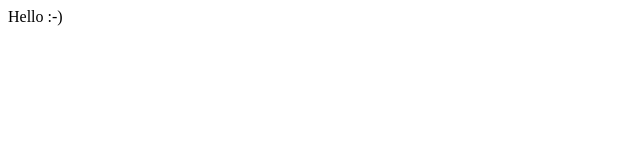
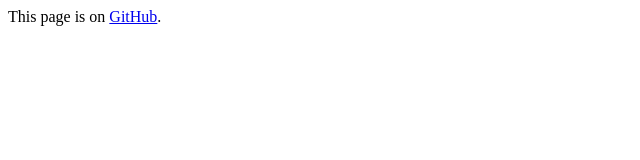
Before and after one commit to axellev/axellev.github.io, a plain HTML site: page index.html in a window 1280 px wide. Shown: the whole page, without its empty margins (0-640 px from the left). Drawn offline with Linux system fonts and the light colour scheme.

Commit message:
Add link to GitHub repository to homepage.

```diff
--- a/index.html
+++ b/index.html
@@ -5,6 +5,6 @@
 		<title>Axelle - Homepage</title>
 	</head>
 	<body>
-		Hello :-)
+		This page is on <a href="https://github.com/axellev/axellev.github.io">GitHub</a>.
 	</body>
 </html>
```
